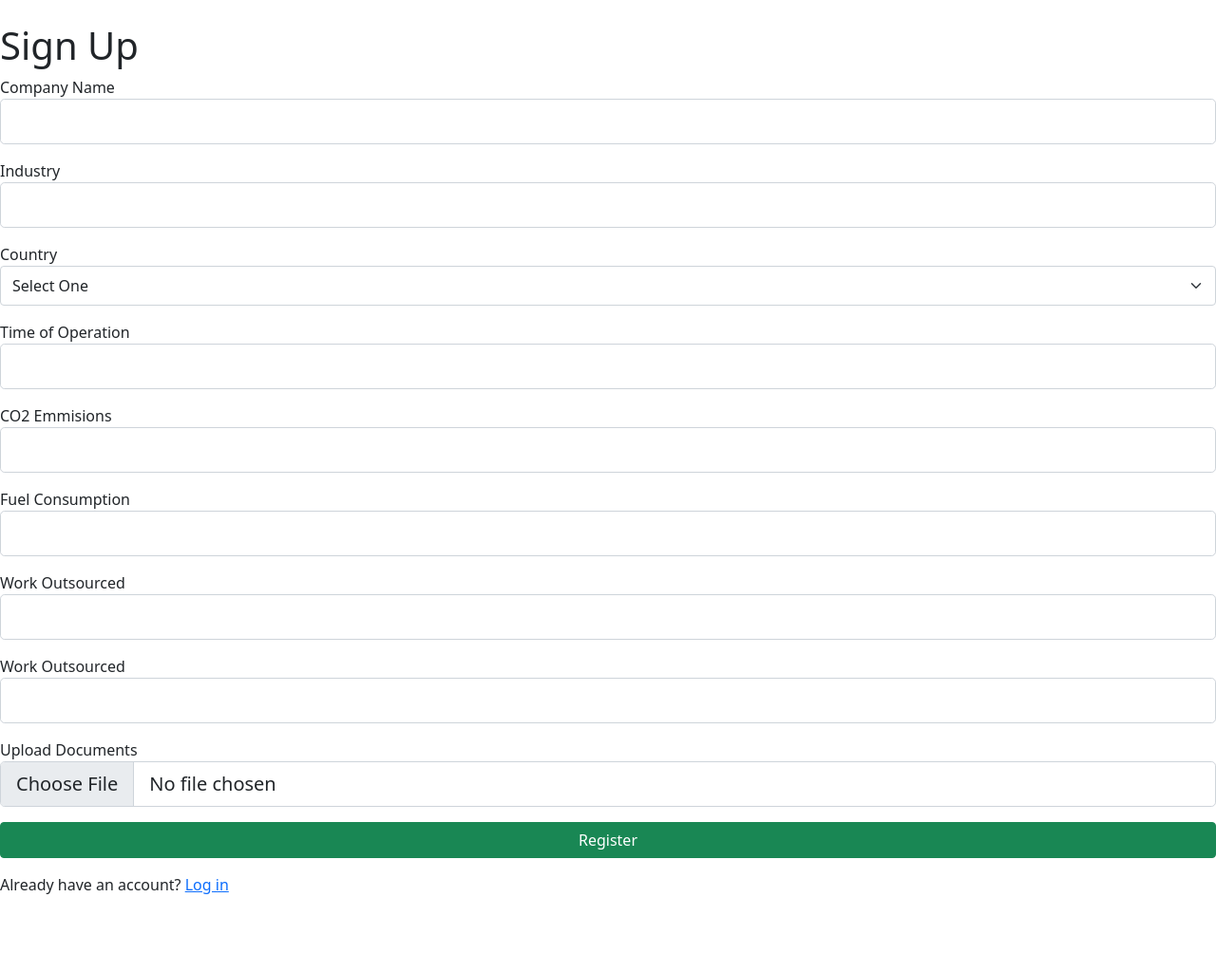
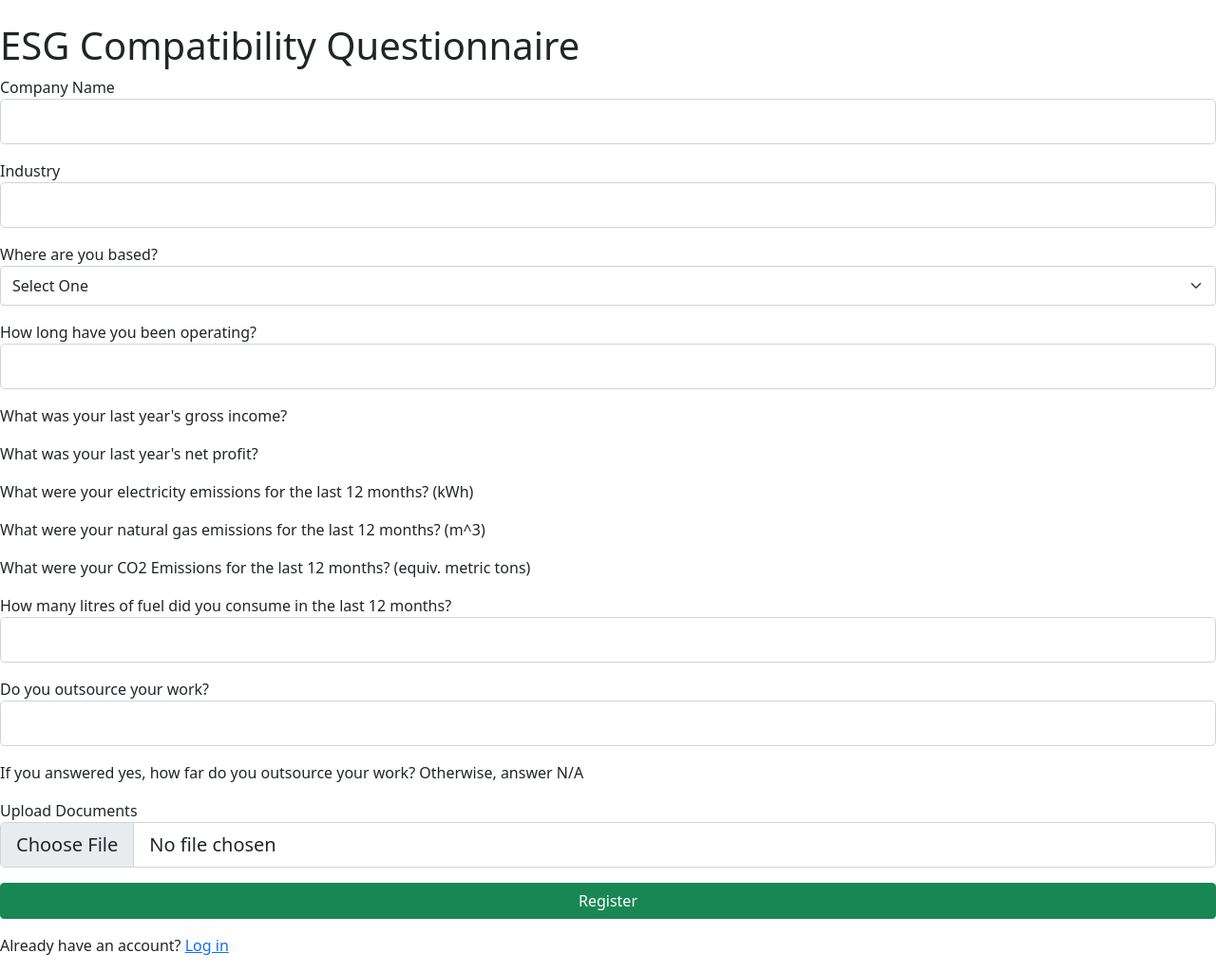
Before and after one commit to dlartey/ACSHackathon, a Flask app: template app/templates/form.html in a window 1280 px wide. Shown: the part 92-1116 px from the top of the page at 95% size. Before the commit the page ends 1034 px from the top, so only its background shows below. Run offline with Flask 2, Linux system fonts and the light colour scheme; the template is opened without the code that fills it: values that come from a table or form of the project are taken from there, most other values are stand-ins (such as "Sample title", 1, 10 or a date in 2020); lists and menus that the app fills with data are empty.

Commit message:
Add files via upload
hello :)

```diff
--- a/app/templates/form.html
+++ b/app/templates/form.html
@@ -1,7 +1,7 @@
 {% extends "base.html" %}
 {% block content %}
   <br>
-  <h1>Sign Up</h1>
+  <h1>ESG Compatibility Questionnaire</h1>
   <form method="post" name="registerform">
       {{ form.hidden_tag() }}
       <p>
@@ -25,7 +25,7 @@
           {% endif %}
       </p>
       <p>
-        Country <br>
+        Where are you based? <br>
        {{ form.country(class="form-control form-control-lg margin-top-lg form-select") }}
         {% if form.country.errors %}
 
@@ -35,7 +35,7 @@
           {% endif %}
       </p>
       <p>
-        Time of Operation <br>
+        How long have you been operating? <br>
         {{ form.time_of_operation(class="form-control form-control-lg") }}
         {% if form.time_of_operation.errors %}
           {% for error in form.time_of_operation.errors %}
@@ -44,16 +44,52 @@
         {% endif %}
       </p>
       <p>
-        CO2 Emmisions<br>
-        {{ form.emissions(class="form-control form-control-lg") }}
-        {% if form.emissions.errors %}
-          {% for error in form.emissions.errors %}
+        What was your last year's gross income? <br>
+        {{ form.gross_income(class="form-control form-control-lg") }}
+        {% if form.gross_income.errors %}
+          {% for error in form.gross_income.errors %}
             <span>{{ error }}</span>
           {% endfor %}
         {% endif %}
       </p>
       <p>
-        Fuel Consumption <br>
+        What was your last year's net profit? <br>
+        {{ form.net_profit(class="form-control form-control-lg") }}
+        {% if form.net_profit.errors %}
+          {% for error in form.net_profit.errors %}
+            <span>{{ error }}</span>
+          {% endfor %}
+        {% endif %}
+      </p>
+      <p>
+        What were your electricity emissions for the last 12 months? (kWh)<br>
+        {{ form.elec_emissions(class="form-control form-control-lg") }}
+        {% if form.elec_emissions.errors %}
+          {% for error in form.elec_emissions.errors %}
+            <span>{{ error }}</span>
+          {% endfor %}
+        {% endif %}
+      </p>
+      <p>
+        What were your natural gas emissions for the last 12 months? (m^3)<br>
+        {{ form.gas_emissions(class="form-control form-control-lg") }}
+        {% if form.gas_emissions.errors %}
+          {% for error in form.gas_emissions.errors %}
+            <span>{{ error }}</span>
+          {% endfor %}
+        {% endif %}
+      </p>
+      <p>
+        What were your CO2 Emissions for the last 12 months? (equiv. metric tons)<br>
+        {{ form.co2_emissions(class="form-control form-control-lg") }}
+        {% if form.co2_emissions.errors %}
+          {% for error in form.co2_emissions.errors %}
+            <span>{{ error }}</span>
+          {% endfor %}
+        {% endif %}
+      </p>
+      <p>
+        How many litres of fuel did you consume in the last 12 months? <br>
         {{ form.fuel_consumption(class="form-control form-control-lg") }}
         {% if form.fuel_consumption.errors %}
           {% for error in form.fuel_consumption.errors %}
@@ -62,7 +98,7 @@
         {% endif %}
       </p>
       <p>
-        Work Outsourced <br>
+        Do you outsource your work? <br>
         {{ form.work_outsourced(class="form-control form-control-lg") }}
         {% if form.work_outsourced.errors %}
           {% for error in form.work_outsourced.errors %}
@@ -71,10 +107,10 @@
         {% endif %}
       </p>
       <p>
-        Work Outsourced <br>
-        {{ form.work_outsourced(class="form-control form-control-lg") }}
-        {% if form.work_outsourced.errors %}
-          {% for error in form.work_outsourced.errors %}
+        If you answered yes, how far do you outsource your work? Otherwise, answer N/A <br>
+        {{ form.work_outsourced_dist(class="form-control form-control-lg") }}
+        {% if form.work_outsourced_dist.errors %}
+          {% for error in form.work_outsourced_dist.errors %}
             <span>{{ error }}</span>
           {% endfor %}
         {% endif %}
```
